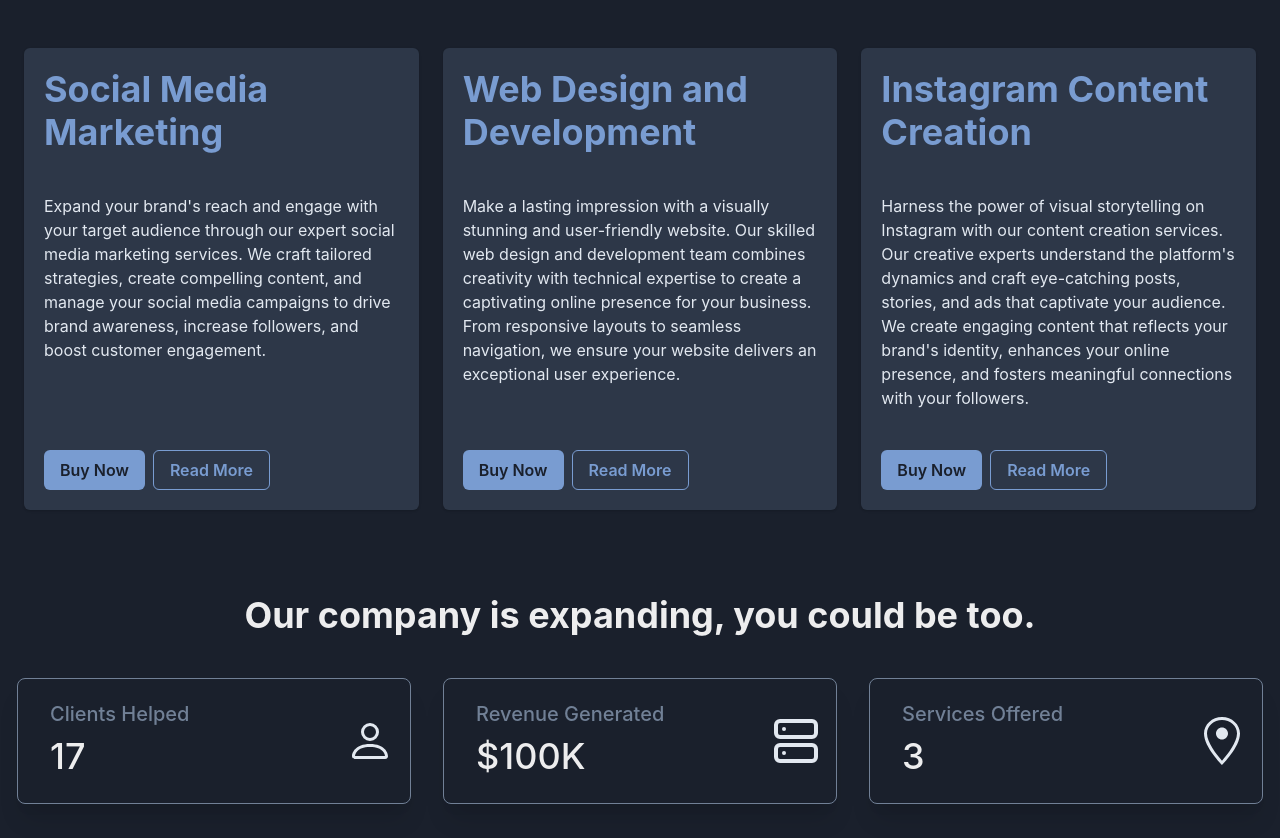
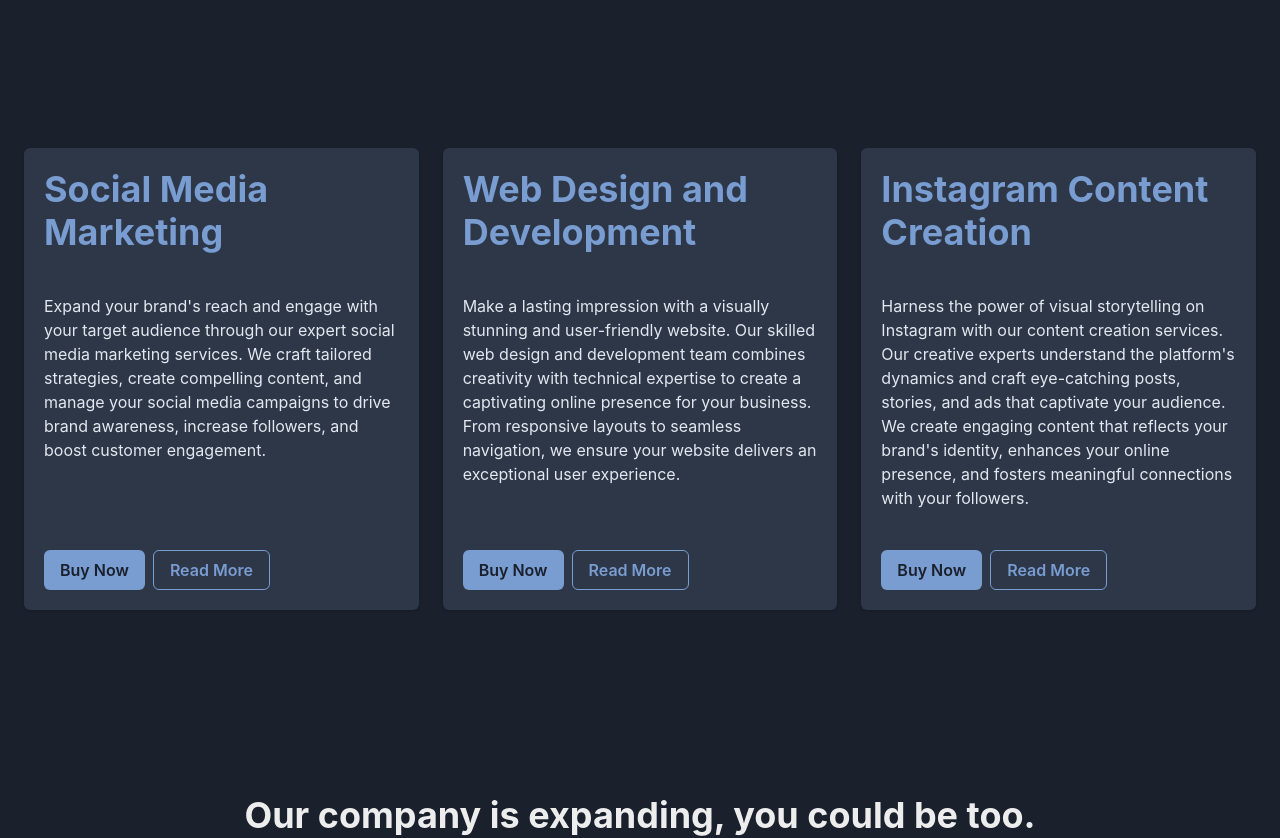
Before and after one commit to zainkazi/franzle, a React (Vite) app: page / in a window 1280 px wide. Shown: the part 1100-1938 px from the top of the page. Built offline with nearby package versions, Linux system fonts and the light colour scheme.

Commit message:
added smooth scrolling

```diff
--- a/src/components/Contact.tsx
+++ b/src/components/Contact.tsx
@@ -101,6 +101,7 @@
                 base: "4xl",
                 md: "5xl",
               }}
+              id="contact-form"
             >
               Get in Touch
             </Heading>
@@ -134,7 +135,10 @@
                   />
                 </Tooltip>
 
-                <Link href="#">
+                <Link
+                  href="https://www.instagram.com/franzle.agency"
+                  target="_blank"
+                >
                   <IconButton
                     aria-label="instagram"
                     variant="ghost"
--- a/src/components/Header.tsx
+++ b/src/components/Header.tsx
@@ -38,6 +38,7 @@
         />
         <Image src={logo} width={{ base: "100px", md: "120px" }} />
         <Navbar />
+        <Link href="#contact-form">
           <Button
             colorScheme="brand"
             rightIcon={<PhoneIcon />}
@@ -45,6 +46,7 @@
           >
             Contact
           </Button>
+        </Link>
 
         <Drawer placement="right" onClose={onClose} isOpen={isOpen}>
           <DrawerOverlay />
--- a/src/components/Services.tsx
+++ b/src/components/Services.tsx
@@ -1,7 +1,7 @@
 import { SimpleGrid } from "@chakra-ui/react";
 import Service from "./Service";
 
-const Servicse = () => {
+const Services = () => {
   const services = [
     {
       id: 1,
@@ -24,7 +24,12 @@
   ];
 
   return (
-    <SimpleGrid columns={{ sm: 1, md: 3 }} spacing={6} padding={6}>
+    <SimpleGrid
+      marginTop="100px"
+      columns={{ sm: 1, md: 3 }}
+      spacing={6}
+      padding={6}
+    >
       {services.map((service) => (
         <Service
           key={service.id}
@@ -37,4 +42,4 @@
   );
 };
 
-export default Servicse;
+export default Services;
--- a/src/components/Stats.tsx
+++ b/src/components/Stats.tsx
@@ -8,7 +8,8 @@
 const Stats = () => {
   return (
     <Box
-      marginBottom="100px"
+      marginTop="100px"
+      marginBottom="150px"
       maxW="7xl"
       mx={"auto"}
       pt={5}
--- a/src/index.css
+++ b/src/index.css
@@ -1,4 +1,8 @@
 @import url("https://fonts.googleapis.com/css2?family=Caveat:wght@700&display=swap");
+
+html {
+  scroll-behavior: smooth;
+}
 
 .background-video {
   position: fixed;
```
Lines whose indentation alone changed are shown as unchanged.
